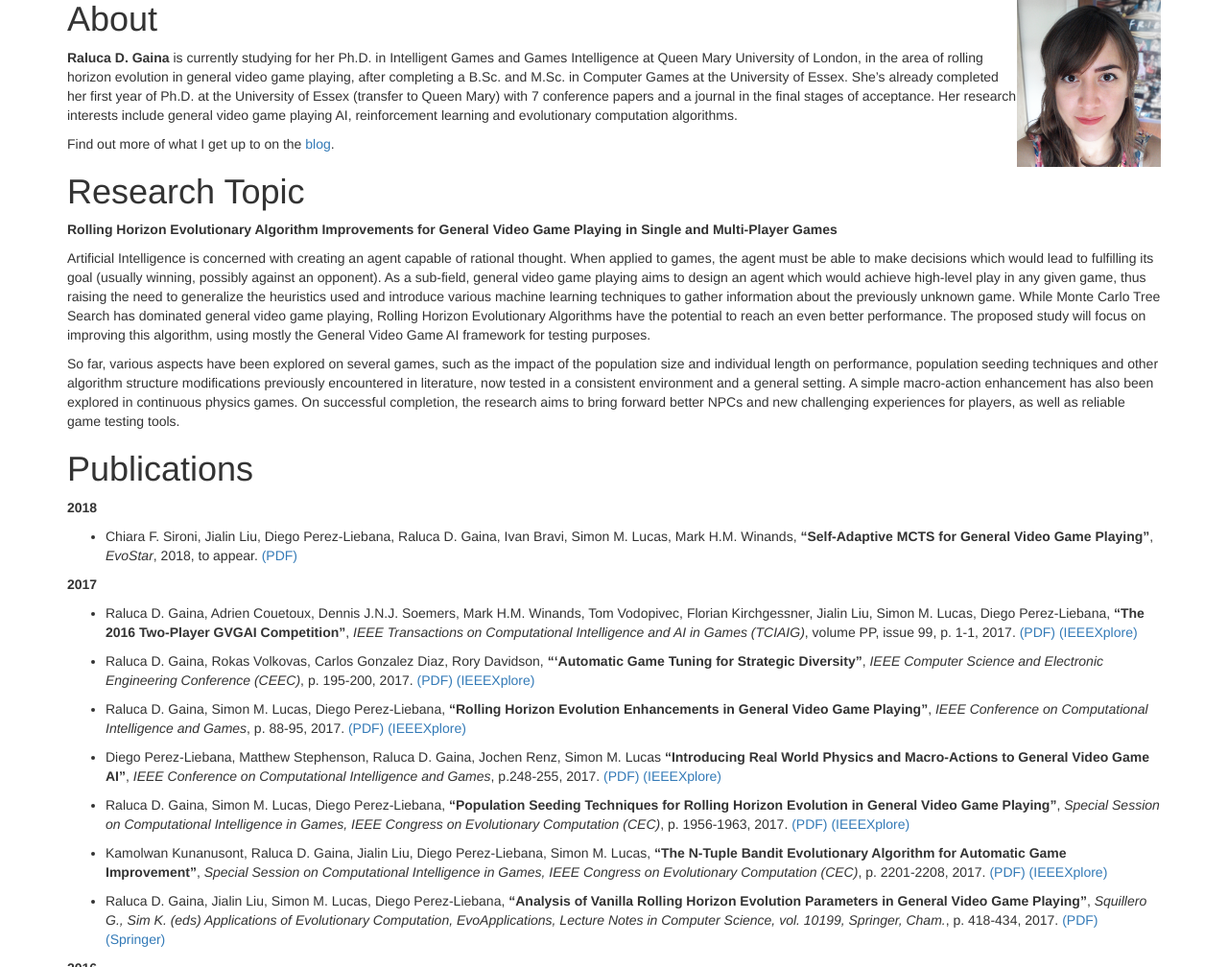
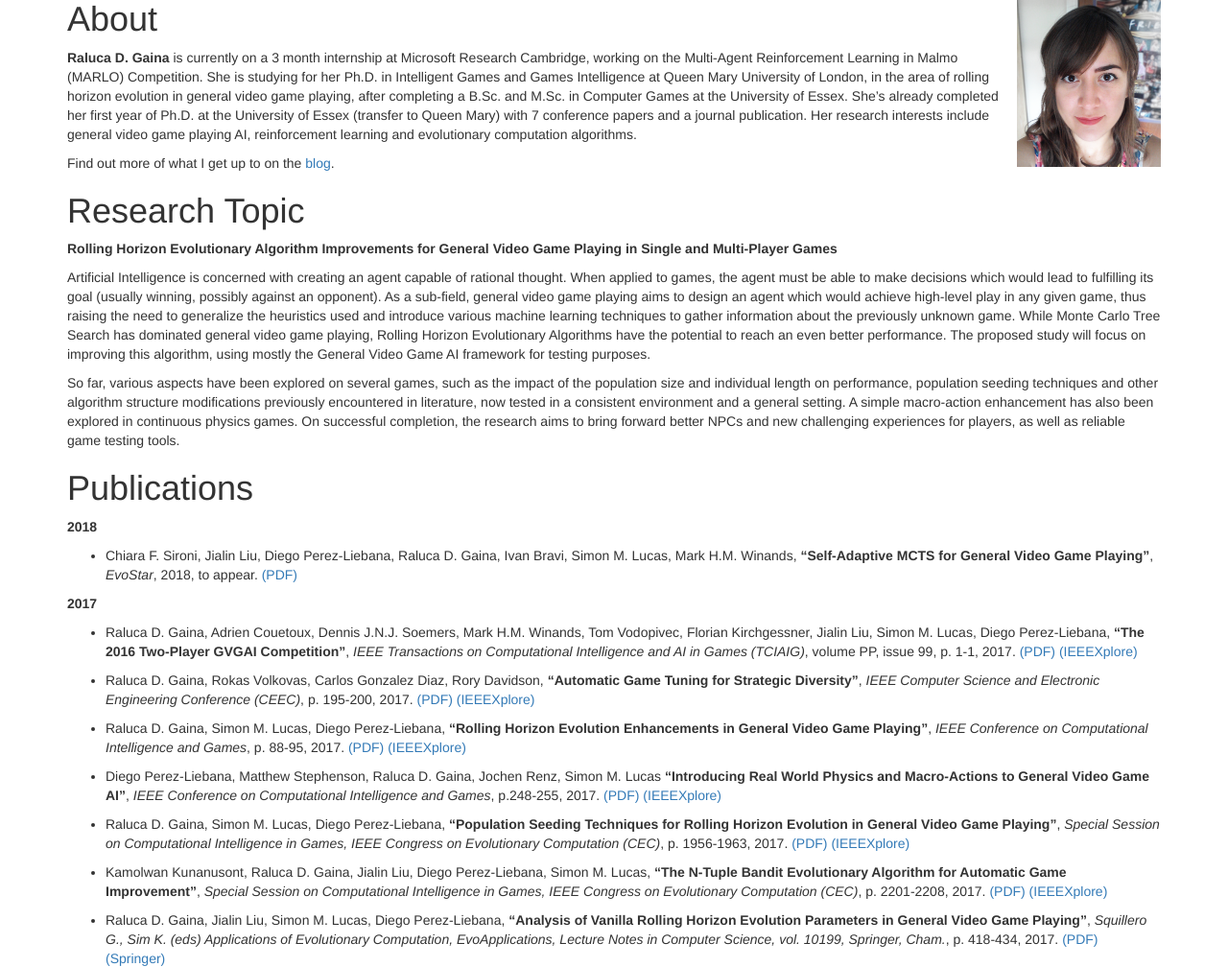
Before and after one commit to rdgain/rdgain.github.io, a Jekyll site: the page built from index.md, in a window 1280 px wide and 1400 px high. Shown: the part 392-1400 px from the top of the window at 96% size. Built offline with Jekyll 4.4.1, drawn with Linux system fonts in a browser that asks for light colours; nearby versions of some CDN libraries; library files that are not in the unit come from our copies.

Commit message:
bio update

```diff
--- a/index.md
+++ b/index.md
@@ -8,7 +8,7 @@ layout: default
 
 # [](#header-1)About
 
- **Raluca D. Gaina** is currently studying for her Ph.D. in Intelligent Games and Games Intelligence at Queen Mary University of London, in the area of rolling horizon evolution in general video game playing, after completing a B.Sc. and M.Sc. in Computer Games at the University of Essex. She's already completed her first year of Ph.D. at the University of Essex (transfer to Queen Mary) with 7 conference papers and a journal in the final stages of acceptance. Her research interests include general video game playing AI, reinforcement learning and evolutionary computation algorithms.
+ **Raluca D. Gaina** is currently on a 3 month internship at Microsoft Research Cambridge, working on the Multi-Agent Reinforcement Learning in Malmo (MARLO) Competition. She is studying for her Ph.D. in Intelligent Games and Games Intelligence at Queen Mary University of London, in the area of rolling horizon evolution in general video game playing, after completing a B.Sc. and M.Sc. in Computer Games at the University of Essex. She's already completed her first year of Ph.D. at the University of Essex (transfer to Queen Mary) with 7 conference papers and a journal publication. Her research interests include general video game playing AI, reinforcement learning and evolutionary computation algorithms.
 
  Find out more of what I get up to on the [blog](blog).
 
@@ -30,7 +30,7 @@ So far, various aspects have been explored on several games, such as the impact
 
 * Raluca D. Gaina, Adrien Couetoux, Dennis J.N.J. Soemers, Mark H.M. Winands, Tom Vodopivec, Florian Kirchgessner, Jialin Liu, Simon M. Lucas, Diego Perez-Liebana, **"The 2016 Two-Player GVGAI Competition"**, _IEEE Transactions on Computational Intelligence and AI in Games (TCIAIG)_, volume PP, issue 99, p. 1-1, 2017. [(PDF)](assets/pdf/GVGAI2P-2017.pdf) [(IEEEXplore)](http://ieeexplore.ieee.org/document/8100955/)
 
-* Raluca D. Gaina, Rokas Volkovas, Carlos Gonzalez Diaz, Rory Davidson, **"'Automatic Game Tuning for Strategic Diversity"**, _IEEE Computer Science and Electronic Engineering Conference (CEEC)_, p. 195-200, 2017. [(PDF)](assets/pdf/automatic-game-tuning.pdf) [(IEEEXplore)](http://ieeexplore.ieee.org/document/8101624/)
+* Raluca D. Gaina, Rokas Volkovas, Carlos Gonzalez Diaz, Rory Davidson, **"Automatic Game Tuning for Strategic Diversity"**, _IEEE Computer Science and Electronic Engineering Conference (CEEC)_, p. 195-200, 2017. [(PDF)](assets/pdf/automatic-game-tuning.pdf) [(IEEEXplore)](http://ieeexplore.ieee.org/document/8101624/)
 
 * Raluca D. Gaina, Simon M. Lucas, Diego Perez-Liebana, **"Rolling Horizon Evolution Enhancements in General Video Game Playing"**, _IEEE Conference on Computational Intelligence and Games_, p. 88-95, 2017. [(PDF)](assets/pdf/rolling-horizon-enh.pdf) [(IEEEXplore)](http://ieeexplore.ieee.org/document/8080420/)
 
```
